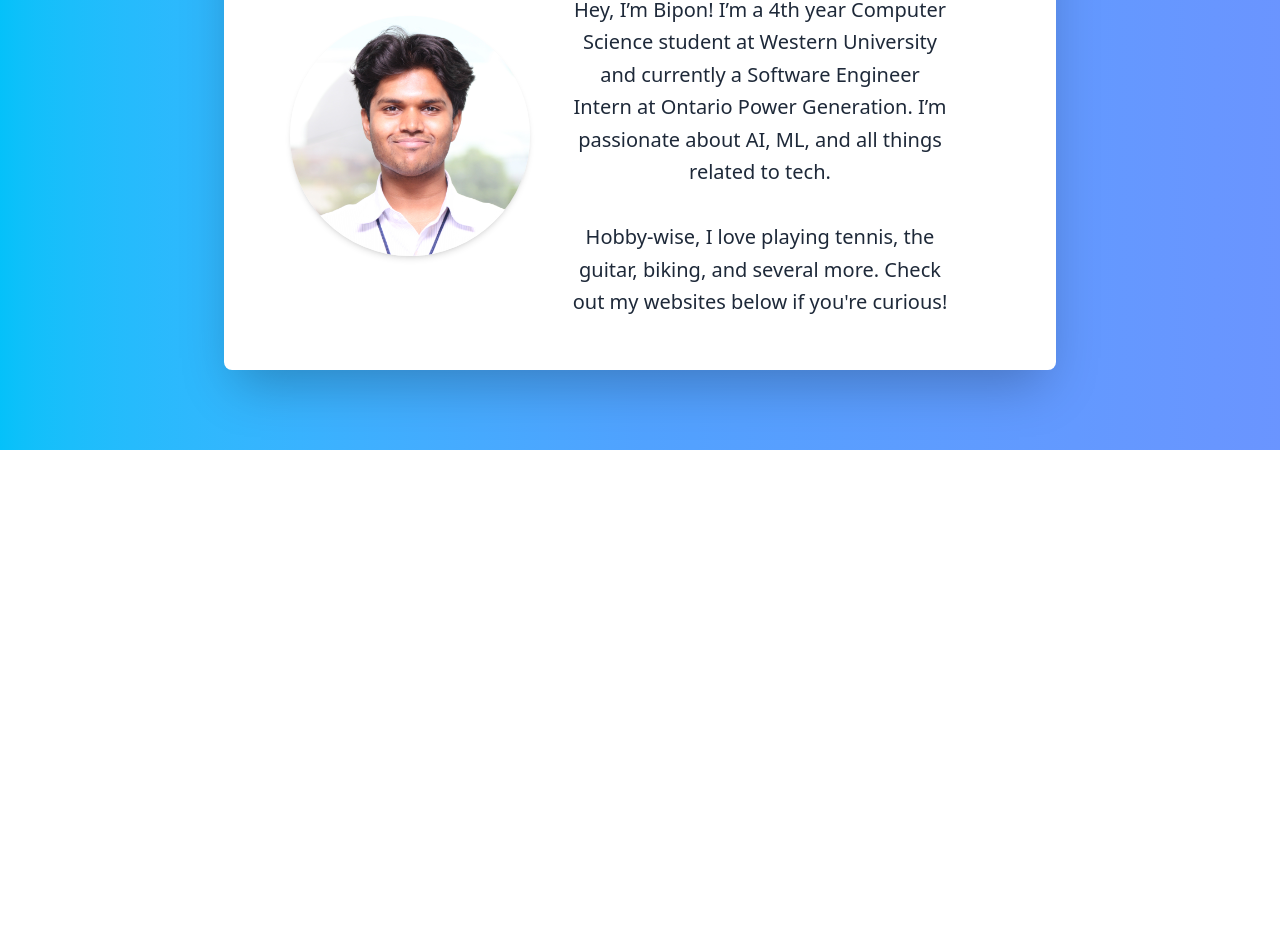
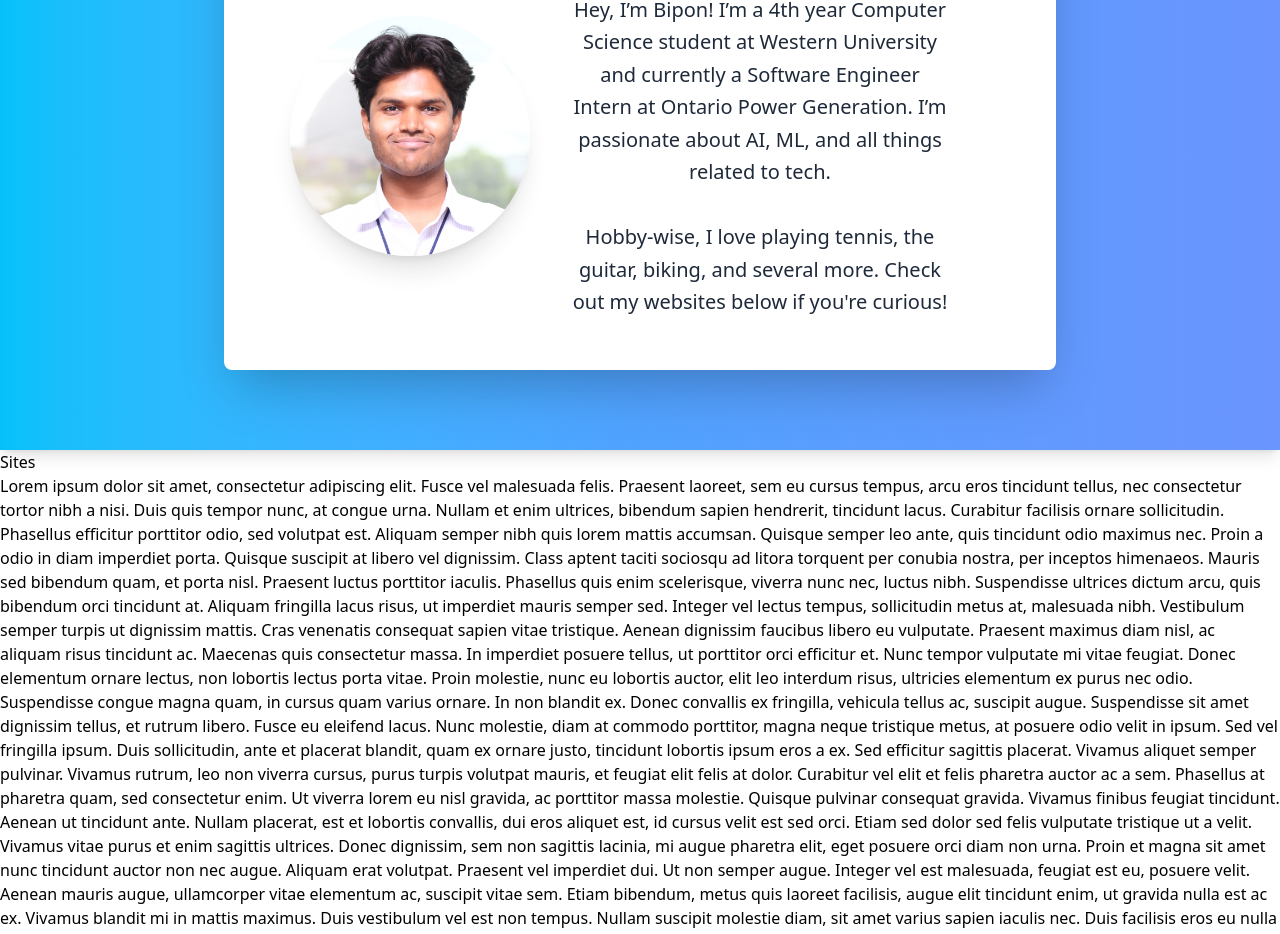
Before and after one commit to biponroy47/biponroy.com, a Vue app: page / in a window 1280 px wide. Shown: the part 350-1284 px from the top of the page. Before the commit the page ends 800 px from the top, so only its background shows below. Built offline with nearby package versions, Linux system fonts and the light colour scheme.

Commit message:
updated about panel, added sites component

```diff
--- a/src/components/About.vue
+++ b/src/components/About.vue
@@ -1,5 +1,5 @@
 <template>
-  <div class="absolute h-full w-full overflow-hidden">
+  <div class="absolute inset-0 z-0 overflow-hidden shadow-lg">
     <!-- GRADIENT -->
     <div class="animate-slide-track flex h-full w-[800vw] flex-row">
       <div
@@ -19,7 +19,7 @@
       <div
         v-for="i in 25"
         :key="i"
-        class="circle-container flex max-w-[100vw] flex-row lg:max-w-[100vw]"
+        class="circle-container z-10 flex max-w-[100vw] flex-row lg:max-w-[100vw]"
         :style="getCircleStyle(i)"
       >
         <div class="circle"></div>
@@ -28,7 +28,7 @@
 
     <!-- ABOUT PANEL -->
     <div
-      class="absolute top-30 left-1/2 z-50 flex h-[80vh] w-[85vw] -translate-x-1/2 transform flex-col items-center justify-center rounded-lg bg-white shadow-2xl lg:top-50 lg:h-[65vh] lg:w-[65vw]"
+      class="absolute top-30 left-1/2 z-20 flex h-[80vh] w-[85vw] -translate-x-1/2 transform flex-col items-center justify-center rounded-lg bg-white shadow-2xl lg:top-50 lg:h-[65vh] lg:w-[65vw]"
     >
       <h1
         class="m-10 my-5 flex w-full flex-row justify-center bg-clip-text text-center text-5xl font-bold whitespace-nowrap lg:mt-10 lg:text-7xl"
@@ -41,7 +41,7 @@
         <img
           src="../assets/profile.JPG"
           alt="Profile"
-          class="mb-10 h-50 w-50 rounded-full object-cover shadow-md lg:mr-5 lg:mb-20 lg:ml-10 lg:h-60 lg:w-60"
+          class="mb-10 h-50 w-50 rounded-full object-cover shadow-xl lg:mr-5 lg:mb-20 lg:ml-10 lg:h-60 lg:w-60"
         />
         <p
           class="text-md mx-10 mb-10 text-center leading-relaxed text-gray-800 lg:mr-20 lg:ml-5 lg:w-95 lg:text-xl"
--- a/src/components/Navbar.vue
+++ b/src/components/Navbar.vue
@@ -15,7 +15,7 @@ const navLinks = [
 
 <template>
   <nav
-    class="fixed top-0 left-0 z-100 w-full border-b border-white/100 bg-white/90 p-5 shadow-xl backdrop-blur-md"
+    class="fixed top-0 left-0 z-100 w-[100vw] border-b border-white/50 bg-white/95 px-5 py-2 shadow-xl"
   >
     <div class="flex flex-col lg:flex-row lg:items-center">
       <div class="flex items-center justify-between">
--- /dev/null
+++ b/src/components/Sites.vue
@@ -0,0 +1,55 @@
+<template>
+  <div>
+    <h1 class="flex flex-row">Sites</h1>
+    <p>
+      Lorem ipsum dolor sit amet, consectetur adipiscing elit. Fusce vel
+      malesuada felis. Praesent laoreet, sem eu cursus tempus, arcu eros
+      tincidunt tellus, nec consectetur tortor nibh a nisi. Duis quis tempor
+      nunc, at congue urna. Nullam et enim ultrices, bibendum sapien hendrerit,
+      tincidunt lacus. Curabitur facilisis ornare sollicitudin. Phasellus
+      efficitur porttitor odio, sed volutpat est. Aliquam semper nibh quis lorem
+      mattis accumsan. Quisque semper leo ante, quis tincidunt odio maximus nec.
+      Proin a odio in diam imperdiet porta. Quisque suscipit at libero vel
+      dignissim. Class aptent taciti sociosqu ad litora torquent per conubia
+      nostra, per inceptos himenaeos. Mauris sed bibendum quam, et porta nisl.
+      Praesent luctus porttitor iaculis. Phasellus quis enim scelerisque,
+      viverra nunc nec, luctus nibh. Suspendisse ultrices dictum arcu, quis
+      bibendum orci tincidunt at. Aliquam fringilla lacus risus, ut imperdiet
+      mauris semper sed. Integer vel lectus tempus, sollicitudin metus at,
+      malesuada nibh. Vestibulum semper turpis ut dignissim mattis. Cras
+      venenatis consequat sapien vitae tristique. Aenean dignissim faucibus
+      libero eu vulputate. Praesent maximus diam nisl, ac aliquam risus
+      tincidunt ac. Maecenas quis consectetur massa. In imperdiet posuere
+      tellus, ut porttitor orci efficitur et. Nunc tempor vulputate mi vitae
+      feugiat. Donec elementum ornare lectus, non lobortis lectus porta vitae.
+      Proin molestie, nunc eu lobortis auctor, elit leo interdum risus,
+      ultricies elementum ex purus nec odio. Suspendisse congue magna quam, in
+      cursus quam varius ornare. In non blandit ex. Donec convallis ex
+      fringilla, vehicula tellus ac, suscipit augue. Suspendisse sit amet
+      dignissim tellus, et rutrum libero. Fusce eu eleifend lacus. Nunc
+      molestie, diam at commodo porttitor, magna neque tristique metus, at
+      posuere odio velit in ipsum. Sed vel fringilla ipsum. Duis sollicitudin,
+      ante et placerat blandit, quam ex ornare justo, tincidunt lobortis ipsum
+      eros a ex. Sed efficitur sagittis placerat. Vivamus aliquet semper
+      pulvinar. Vivamus rutrum, leo non viverra cursus, purus turpis volutpat
+      mauris, et feugiat elit felis at dolor. Curabitur vel elit et felis
+      pharetra auctor ac a sem. Phasellus at pharetra quam, sed consectetur
+      enim. Ut viverra lorem eu nisl gravida, ac porttitor massa molestie.
+      Quisque pulvinar consequat gravida. Vivamus finibus feugiat tincidunt.
+      Aenean ut tincidunt ante. Nullam placerat, est et lobortis convallis, dui
+      eros aliquet est, id cursus velit est sed orci. Etiam sed dolor sed felis
+      vulputate tristique ut a velit. Vivamus vitae purus et enim sagittis
+      ultrices. Donec dignissim, sem non sagittis lacinia, mi augue pharetra
+      elit, eget posuere orci diam non urna. Proin et magna sit amet nunc
+      tincidunt auctor non nec augue. Aliquam erat volutpat. Praesent vel
+      imperdiet dui. Ut non semper augue. Integer vel est malesuada, feugiat est
+      eu, posuere velit. Aenean mauris augue, ullamcorper vitae elementum ac,
+      suscipit vitae sem. Etiam bibendum, metus quis laoreet facilisis, augue
+      elit tincidunt enim, ut gravida nulla est ac ex. Vivamus blandit mi in
+      mattis maximus. Duis vestibulum vel est non tempus. Nullam suscipit
+      molestie diam, sit amet varius sapien iaculis nec. Duis facilisis eros eu
+      nulla luctus, at elementum nisi tristique. Curabitur vel accumsan lacus.
+      Mauris suscipit congue est. Maecenas ut commodo lacus, et finibus turpis.
+    </p>
+  </div>
+</template>
--- a/src/views/Home.vue
+++ b/src/views/Home.vue
@@ -1,9 +1,13 @@
 <template>
   <div>
-    <About />
+    <div class="relative h-[100vh] w-full">
+      <About />
+    </div>
+    <Sites />
   </div>
 </template>
 
 <script setup>
 import About from "../components/About.vue";
+import Sites from "../components/Sites.vue";
 </script>
```
